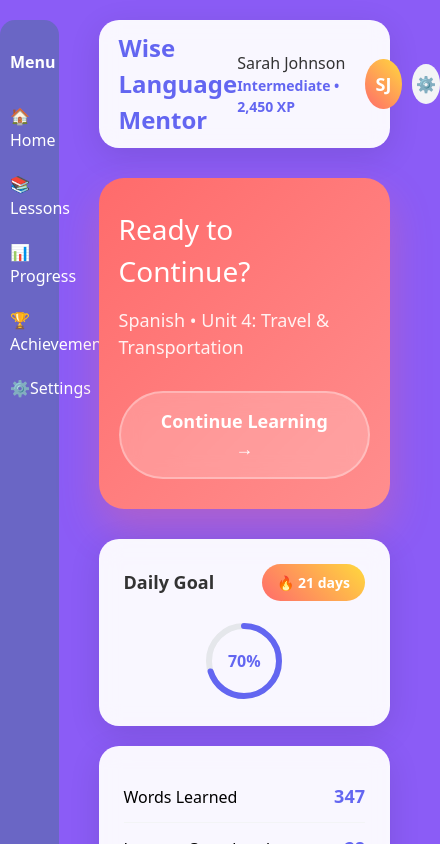
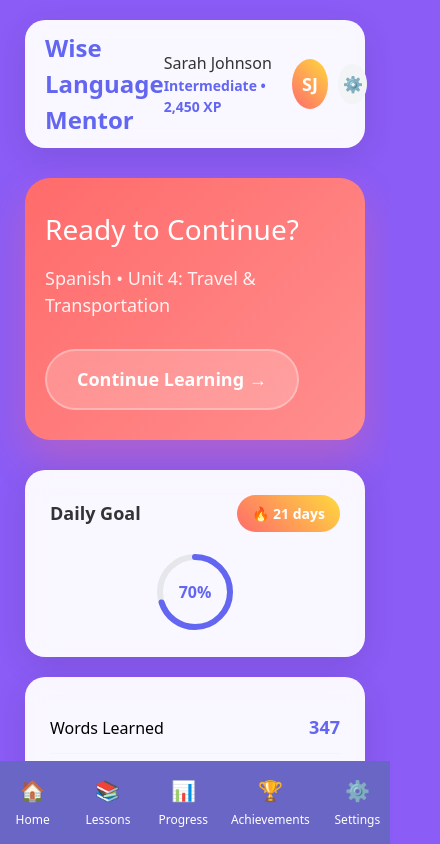
Before and after one commit to Jrod45/learning-app, a React (Vite) app: page / in a window 390 px wide. Shown: the top 844 px of the page, 440 px wide, since content can reach past the window. Built offline with nearby package versions, Linux system fonts and the light colour scheme.

Commit message:
4th commit

```diff
--- a/src/App.css
+++ b/src/App.css
@@ -8,6 +8,7 @@
 .title-container{
   display: flex;
   flex-direction: column;
+  min-width: 380px;
   width: 85%;
   justify-content: center;
 }
@@ -27,3 +28,10 @@
   bottom: 0;
   width: 100%;
 }
+
+/* Hide the footer in tablet and mobile mode */
+@media (max-width: 900px) {
+  .footer {
+    display: none;
+  }
+}
--- a/src/assets/styles/Sidebar.css
+++ b/src/assets/styles/Sidebar.css
@@ -4,7 +4,7 @@
   align-self: flex-start;
   padding: 10px;
    margin: 20px;
-  width: 15%;
+  min-width: 200px;
   background-color: #6a66c5; /* Matches homepage background */
   color: white;
   border-radius: 15px;
@@ -38,3 +38,52 @@
   border-radius: 12px;
   font-weight: bolder;
 }
+
+/* Re-implemented responsive styles for the bottom nav bar */
+@media (max-width: 900px) {
+  .sidebar {
+    flex-direction: row;
+    justify-content: space-around;
+    align-items: center;
+    width: 100%;
+    height: auto;
+    position: fixed;
+    bottom: 0;
+    left: 0;
+    margin: 0;
+    border-radius: 0;
+    padding: 10px 0;
+    z-index: 10; /* Ensure it appears on top */
+  }
+
+  .sidebar-menu-title {
+    display: none;
+  }
+
+  .sidebar-menu-items-list {
+    flex-direction: row;
+    margin-top: 0;
+    gap: 10px;
+    justify-content: space-between;
+    width: 100%;
+  }
+
+  .sidebar-item {
+    display: flex;
+    flex-direction: column;
+    align-items: center;
+    justify-content: center;
+    text-align: center;
+    flex: 1;
+    padding: 5px;
+  }
+
+  .icon {
+    font-size: 20px;
+    margin-bottom: 5px;
+  }
+
+  .label {
+    font-size: 12px;
+  }
+}
```
